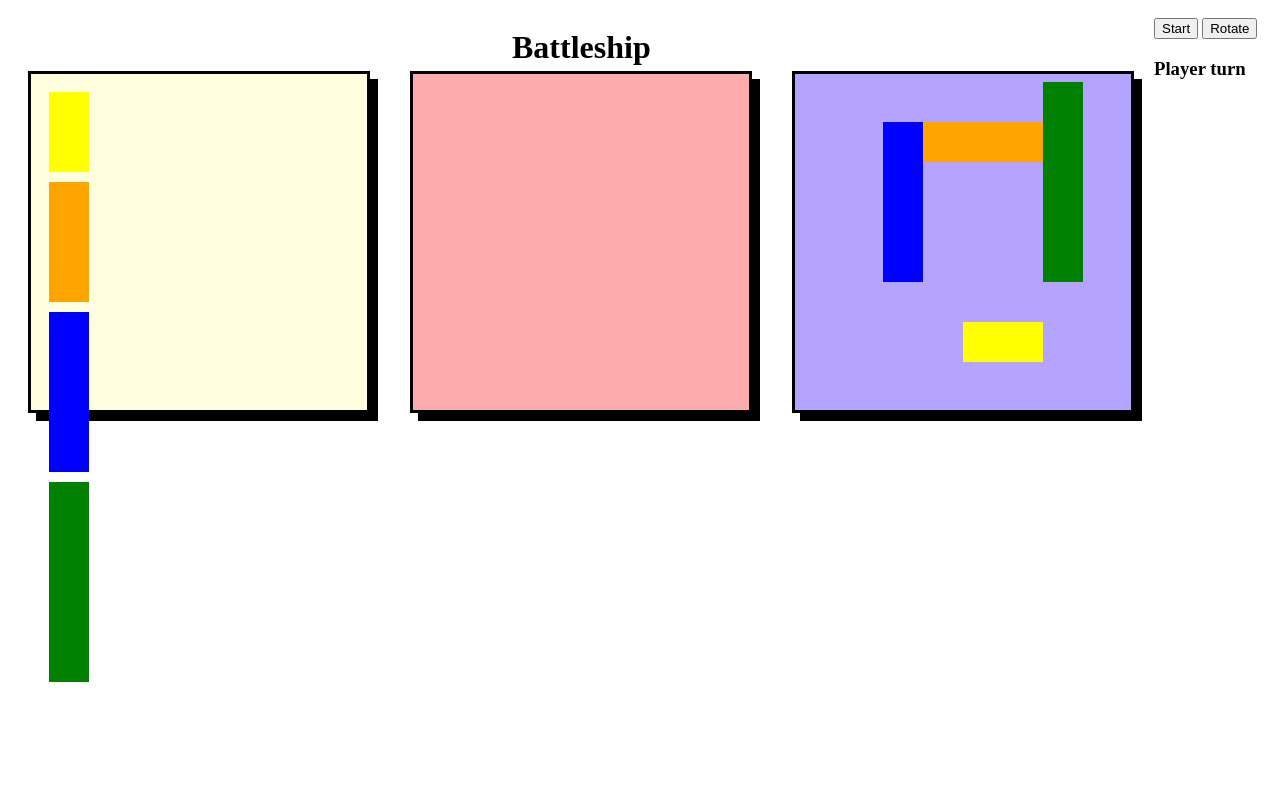
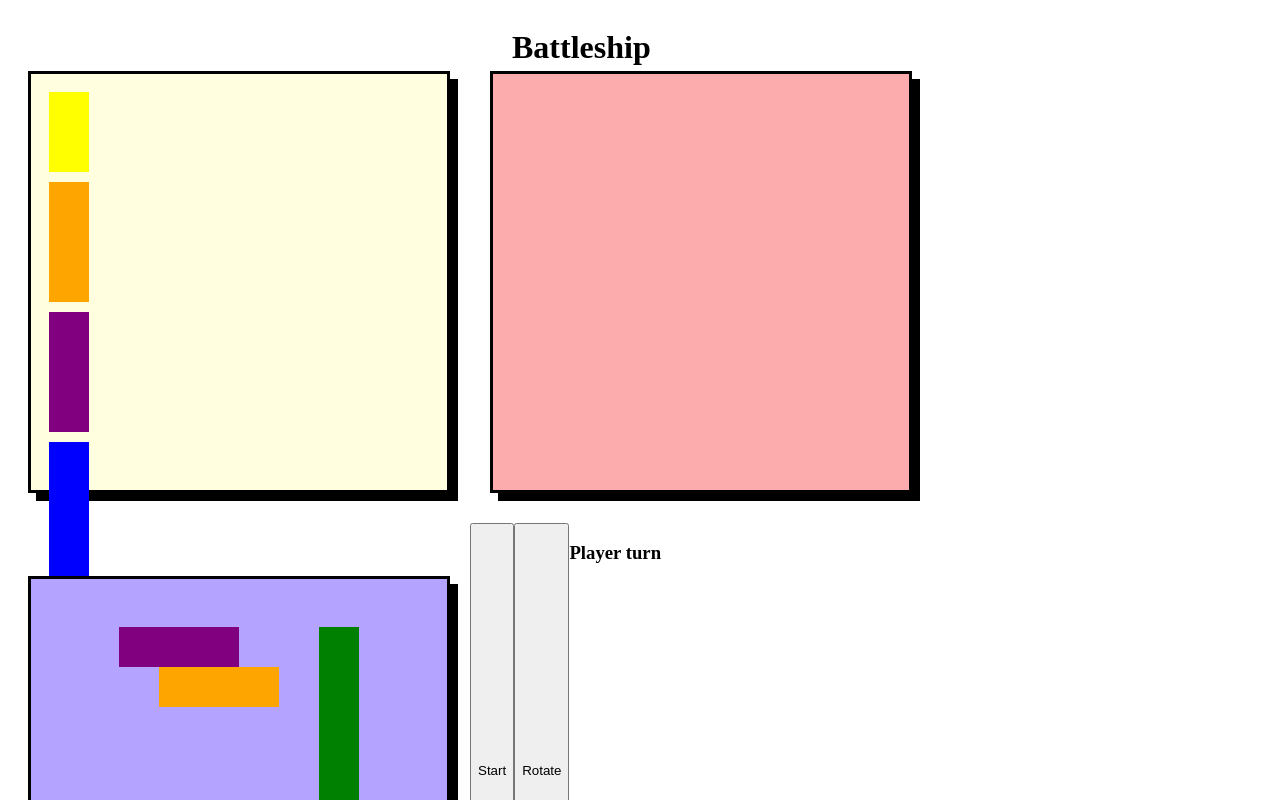
Before and after one commit to geoff4fsm/The_Game, a plain HTML site: page index.html in a window 1280 px wide. Both pictures are taken after a click on the button "Rotate". Shown: the top 800 px of the page. Drawn offline with Linux system fonts and the light colour scheme.

Commit message:
Add files via upload

```diff
--- a/app.js
+++ b/app.js
@@ -5,35 +5,36 @@ document.addEventListener("DOMContentLoaded", () => {
 //  }
 
 // assign constants for game
-const userBoard = document.querySelector(".board-user")
-const computerBoard = document.querySelector(".board-computer")
-const gameBoard = document.querySelector(".board-game")
+const userGrid = document.querySelector(".grid-user")
+const computerGrid = document.querySelector(".grid-computer")
+const displayGrid = document.querySelector(".grid-display")
 const ships = document.querySelectorAll(".ship")
 const destroyer = document.querySelector(".destroyer-container")
 const cruiser = document.querySelector(".cruiser-container")
+const submarine = document.querySelector(".submarine-container")
 const battleship = document.querySelector(".battleship-container")
 const carrier = document.querySelector(".carrier-container")
 const startButton = document.querySelector("#start")
 const rotateButton = document.querySelector("#rotate")
 const turnDisplay = document.querySelector("#player-turn")
 const infoDisplay = document.querySelector("#info")
-const width = 8
+const width = 10
 const userSquares = []
 const computerSquares = []
 let horizontal = true
 
 // Create game boards with assigned numbers for possible positions
 
-let createBoard = ( board, squares ) => {
+let createBoard = ( grid, squares ) => {
     for ( let i = 0 ; i < width * width ; i++ ) {    // counter for each square
         const square = document.createElement("div")   // creates a div for each square
         square.dataset.id = i   // assign a number to each square
-        board.appendChild(square)
+        grid.appendChild(square)
         squares.push(square)
     }
 }
-createBoard( userBoard, userSquares )
-createBoard( computerBoard, computerSquares)
+createBoard( userGrid, userSquares )
+createBoard( computerGrid, computerSquares)
 
 // Ships
 
@@ -52,6 +53,13 @@ const shipArray = [ // array of ships to be placed randomly by computer
             [0, width, width*2]
         ]
     },
+    {
+        name: "submarine",
+            directions: [
+                [0, 1, 2],
+                [0, width, width*2]
+            ]
+        },
     {
     name: "battleship",
         directions: [
@@ -75,7 +83,7 @@ let generateShips = (ship) => {
     let randomDirection = Math.floor(Math.random() * ship.directions.length)
     let current = ship.directions[randomDirection]
     if (randomDirection === 0) direction = 1    //  horizontal
-    if (randomDirection === 1) direction = 8    //  vertical
+    if (randomDirection === 1) direction = 10    //  vertical
     let randomStart = Math.abs(Math.floor(Math.random() * computerSquares.length - (ship.directions[0].length * direction)))  // keeps ship on board
     const isTaken = current.some(index => computerSquares[randomStart + index].classList.contains("taken")) // checks if square is already occupied by another ship
     const isAtRightEdge = current.some(index => (randomStart + index) % width === width - 1)
@@ -84,8 +92,8 @@ let generateShips = (ship) => {
     if ( !isTaken && !isAtRightEdge && !isAtLeftEdge) current.forEach( index => computerSquares[randomStart + index].classList.add("taken", ship.name) )// adds taken to a ship if square already occupied
     else generateShips(ship)
 }
-for ( let j = 0 ; j < shipArray.length ; j++)
-generateShips(shipArray[j])
+for ( let i = 0 ; i < shipArray.length ; i++)
+generateShips(shipArray[i])
 
 // rotate the ships
 
@@ -93,6 +101,7 @@ let rotate = () => {
     if ( horizontal ) {
         destroyer.classList.toggle("destroyer-container-vertical")
         cruiser.classList.toggle("cruiser-container-vertical")
+        submarine.classList.toggle("submarine-container-vertical")
         battleship.classList.toggle("battleship-container-vertical")
         carrier.classList.toggle("carrier-container-vertical")
         horizontal = false
@@ -101,6 +110,7 @@ let rotate = () => {
     if ( !horizontal ) {
         destroyer.classList.toggle("destroyer-container")
         cruiser.classList.toggle("cruiser-container")
+        submarine.classList.toggle("submarine-container")
         battleship.classList.toggle("battleship-container")
         carrier.classList.toggle("carrier-container")
         horizontal = true
@@ -111,21 +121,24 @@ rotateButton.addEventListener("click", rotate)
 
 // drag and drop player ship
 
+
+
 let selectedShipNameWithIndex
 let draggedShip
 let draggedShipLength
 
 
-ships.forEach(ship => ship.addEventListener("mousedown", (e) => { //  this works
-    selectedShipNameWithIndex = e.target.id
-   // console.log(selectedShipNameWithIndex)
+ships.forEach(ship => ship.addEventListener("mousedown", (e) => {
+    selectedShipNameWithIndex = e.target.id   // name with space occupied by pointer
+    console.log(selectedShipNameWithIndex)
 }))
 
-let dragStart = (e) => {      // this doesn't work
+let dragStart = () => {      // this doesn't work
     draggedShip = this
+    console.log(draggedShip)
     draggedShipLength = this.childNodes.length
     console.log(draggedShip + draggedShipLength)
- console.log(selectedShipNameWithIndex)
+
  console.log(draggedShip)
  console.log(draggedShipLength)
 
@@ -147,7 +160,19 @@ let dragDrop = () => {
     let shipLastId = lastShipIndex + parseInt(this.dataset.id)
     selectedShipIndex = parseInt(selectedShipNameWithIndex.substr(-1))
     console.log(selectedShipIndex)
-    shipLastId = shipLastId - selectedShipIndex
+    console.log(shipLastId)
+    shipLastId = shipLastId - selectedShipIndex  // corrects for end of ship from index space
+
+    if (horizontal) {
+        for ( let i = 0 ; i < draggedShipLength ; i++) {
+          userSquares[parseInt(this.dataset.id) - selectedShipIndex + i ].classList.add("taken" , shipClass)
+        }
+    } else if (!horizontal) {
+        for ( let i = 0 ; i < draggedShipLength ; i++ ) {
+            userSquares[parseInt(this.dataset.id) - selectedShipIndex * width * i ].add("taken" , shipClass)
+        }
+    } else return
+    displayGrid.removeChild(draggedShip)
 }
 let dragEnd = () => {
 
--- a/index.html
+++ b/index.html
@@ -5,26 +5,22 @@
 	<meta charset="utf-8">
     <title>Battleship</title>
 	<link rel="stylesheet" type="text/css"  href="style.css">
-
+	<script src = "app.js"></script>
 </head>
 <body>
     <h1>Battleship</h1>
 
-    <div class = "gameBoard">
+    <div class = "container">
 
-        <div class = "board-placement">
-            <div class = "ships">
-            <div class = "ship destroyer-container" draggable = "true"><div id = "destroyer-0"></div><div id = "destroyer-1"></div></div>
-            <div class = "ship cruiser-container" draggable = "true"><div id = "cruiser-0"></div><div id = "cruiser-1"></div><div id = "cruiser-2"></div></div>
-            <div class = "ship battleship-container" draggable = "true"><div id = "battleship-0"></div><div id = "battleship-1"></div><div id = "battleship-2"></div><div id = "battleship-3"></div></div>
-            <div class = "ship carrier-container" draggable = "true"><div id = "carrier-0"></div><div id = "carrier-1"></div><div id = "carrier-2"></div><div id = "carrier-3"></div><div id = "carrier-4"></div></div>
-            </div>
+    <div class = "grid-display">
+        <div class = "ship destroyer-container" draggable = "true"><div id = "destroyer-0"></div><div id = "destroyer-1"></div></div>
+        <div class = "ship cruiser-container" draggable = "true"><div id = "cruiser-0"></div><div id = "cruiser-1"></div><div id = "cruiser-2"></div></div>
+        <div class = "ship submarine-container" draggable = "true"><div id = "submarine-0"></div><div id = "submarine-1"></div><div id = "submarine-2"></div></div>
+        <div class = "ship battleship-container" draggable = "true"><div id = "battleship-0"></div><div id = "battleship-1"></div><div id = "battleship-2"></div><div id = "battleship-3"></div></div>
+        <div class = "ship carrier-container" draggable = "true"><div id = "carrier-0"></div><div id = "carrier-1"></div><div id = "carrier-2"></div><div id = "carrier-3"></div><div id = "carrier-4"></div></div>
         </div>
-
-    <div class = "board board-user"></div>
-    <div class = "board board-computer"></div>
-
-
+        <div class = "grid grid-user"></div>
+        <div class = "grid grid-computer"></div>
 
     <div class = "gamePlay">
         <button onclick id = "start">Start</button>
@@ -33,7 +29,7 @@
         <h3 id = "info"></h3>
         </div>
 
-</div>
+    </div>
 
-    <script src = "app.js"></script>
+
 </body>
--- a/style.css
+++ b/style.css
@@ -1,17 +1,16 @@
 h1 {
     position: absolute ;
     left: 40% ;
-
 }
 
-.gameBoard {
+.container {
     display: flex ;
     flex-wrap: wrap ;
 }
 
-.board-user {
-    width: 320px ;
-    height: 320px ;
+.grid-user {
+    width: 400px ;
+    height: 400px ;
     display: flex ;
     flex-wrap: wrap ;
     background: rgb(252, 172, 172) ;
@@ -22,9 +21,9 @@ h1 {
     margin-top: 5% ;
 
 }
-.board-computer {
-    width: 320px ;
-    height: 320px ;
+.grid-computer {
+    width: 400px ;
+    height: 400px ;
     display: flex ;
     flex-wrap: wrap ;
     background: rgb(180, 164, 255) ;
@@ -34,11 +33,10 @@ h1 {
     margin: 20px ;
     margin-top: 5% ;
 }
-.board-placement {
-    width: 320px ;
-    height: 320px ;
-    display: flex ;
-    flex-wrap: wrap ;
+.grid-display {
+    width: 400px ;
+    height: 400px ;
+
     background: lightyellow ;
     border: 3px solid black ;
     padding: .5rem ;
@@ -46,7 +44,7 @@ h1 {
     margin: 20px ;
     margin-top: 5% ;
 }
-.board div {
+.grid div {
     width: 40px ;
     height: 40px ;
     display: flex ;
@@ -54,6 +52,7 @@ h1 {
 
 .gamePlay {
     margin-top: 10px;
+    display: flex ;
 
 }
 
@@ -96,6 +95,24 @@ h1 {
     flex-wrap: wrap ;
 }
 
+.submarine-container {
+    width: 120px ;
+    height: 40px ;
+    background-color: purple;
+    margin: 10px ;
+    display: flex ;
+}
+
+.submarine-container-vertical {
+    width: 40px ;
+    height: 120px ;
+    background-color: purple;
+    margin: 10px ;
+    display: flex ;
+    flex-wrap: wrap ;
+}
+
+
 .battleship-container {
     width: 160px ;
     height: 40px ;
@@ -136,6 +153,9 @@ h1 {
 .cruiser {
     background-color: orange ;
 }
+.submarine {
+    background-color: purple ;
+}
 .battleship {
     background-color: blue ;
 }
```
